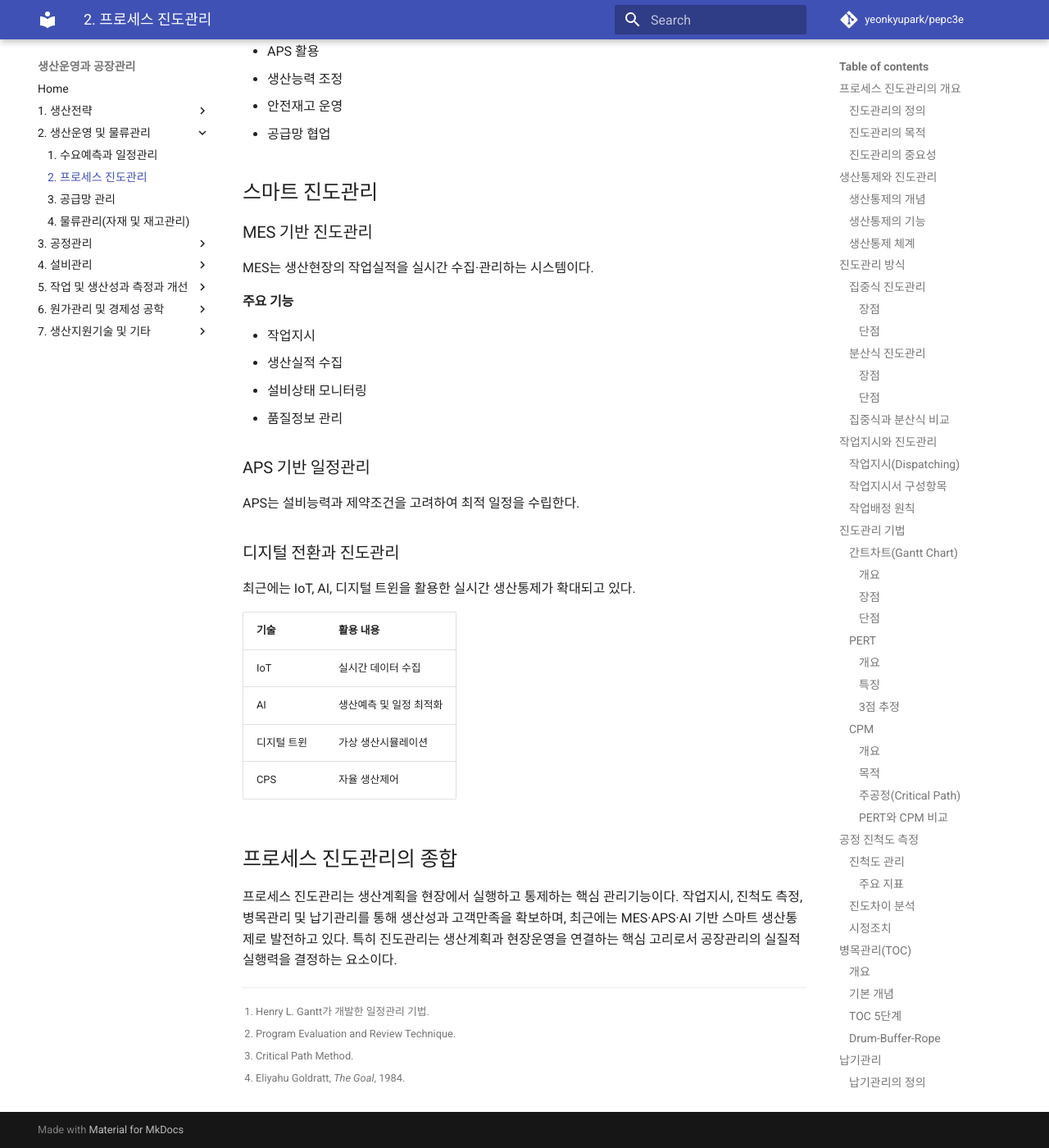
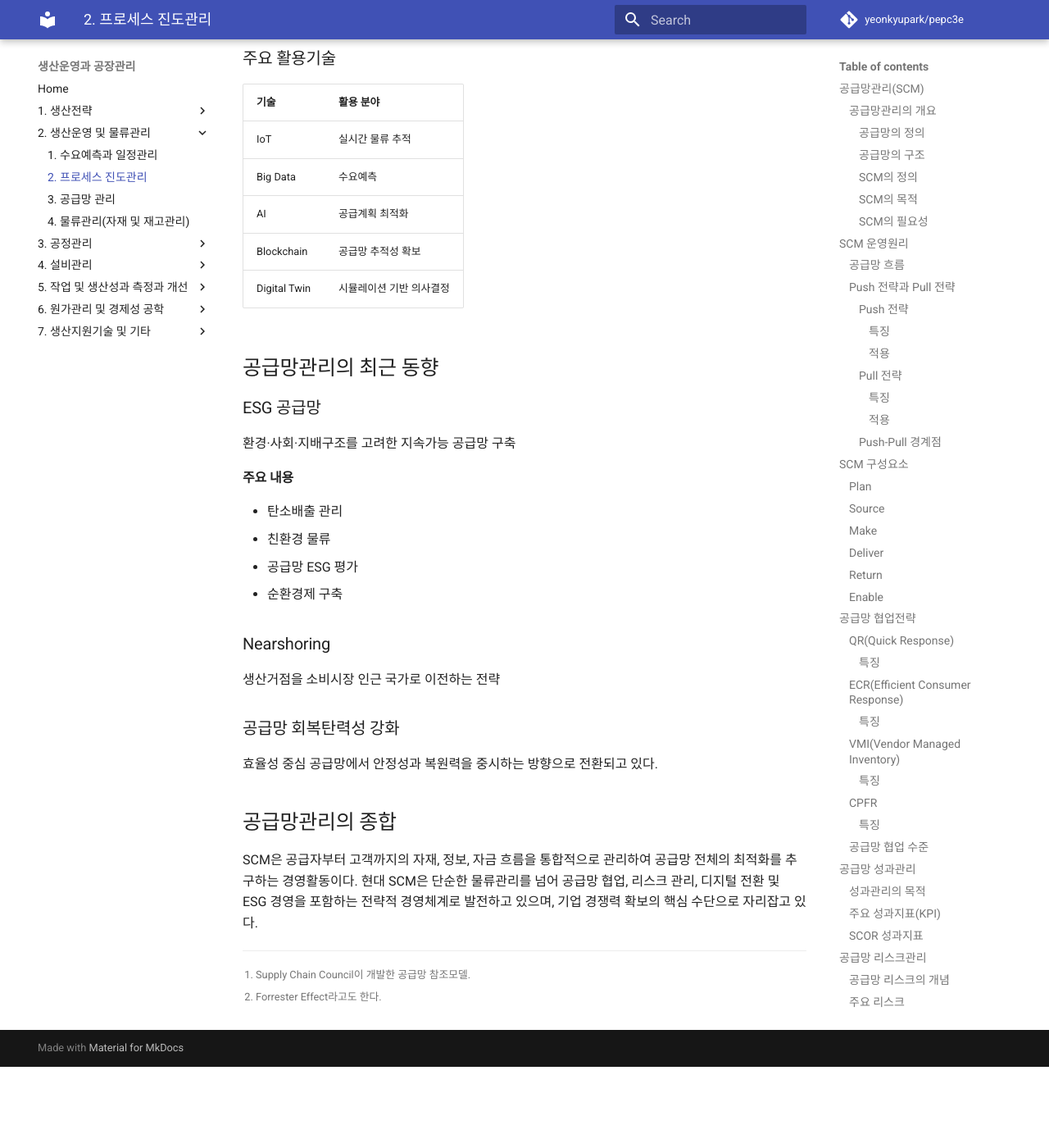
Before and after one commit to yeonkyupark/pepc3e, an MkDocs documentation site: the page built from docs/0202_process_progress_control.md, in a window 1280 px wide and 1400 px high, scrolled down 8922 px. Shown: the whole window at 82% size. Built offline with MkDocs 1.6.1 and Material for MkDocs 9.7.7, drawn with Linux system fonts in a browser that asks for light colours; comment, search, counter and statistics services are not loaded; after the commit the page ends 10223 px from its top, so only the background shows below that; some of the changed text lies outside the part shown.

Commit message:
Update 0202_process_progress_control.md

````diff
--- a/docs/0202_process_progress_control.md
+++ b/docs/0202_process_progress_control.md
@@ -1,386 +1,383 @@
-현재 문서는 전반적으로 **공정관리 기법 중심**으로 정리되어 있지만, 기술사 관점에서는 **"생산계획 → 작업지시 → 진도관리 → 통제 → 개선"**이라는 운영 흐름이 조금 약한 편입니다.
+## 공급망관리(SCM)
 
-또한 프로세스 진도관리는 단순히 진척도를 확인하는 것이 아니라,
+공급망관리(Supply Chain Management, SCM)는 원자재 공급자부터 최종 고객에 이르는 공급망 전체를 통합적으로 관리하여 고객가치를 극대화하고 총비용을 최소화하는 경영활동이다. 글로벌 경쟁 심화와 고객 요구 다양화에 따라 기업 간 경쟁이 아닌 공급망 간 경쟁이 이루어지고 있으며, 최근에는 디지털 기술과 ESG를 접목한 지능형 공급망으로 발전하고 있다.
 
-* 납기관리
-* 재공품 관리
-* 병목관리
-* 생산통제
-* 현장 모니터링
+### 공급망관리의 개요
 
-까지 포함하는 개념으로 이해하는 것이 좋습니다.
+#### 공급망의 정의
 
-추천 구조는 다음과 같습니다.
+공급망(Supply Chain)이란 원자재의 조달부터 생산, 물류, 판매를 거쳐 최종 고객에게 제품과 서비스가 전달되는 가치창출 네트워크를 의미한다.
+
+#### 공급망의 구조
 
 ```text
-생산계획
-↓
-작업지시
-↓
-진도관리
-↓
-공정통제
-↓
-병목관리
-↓
-생산성과 납기관리
-↓
-스마트 생산통제
+원자재 공급자
+      ↓
+부품 공급자
+      ↓
+제조업체
+      ↓
+물류센터
+      ↓
+유통업체
+      ↓
+최종고객
 ```
 
----
+#### SCM의 정의
 
-# 프로세스 진도관리
+SCM은 공급망 내 자재, 정보, 자금의 흐름을 통합적으로 관리하여 전체 공급망의 효율성을 극대화하는 경영기법이다.
 
-프로세스 진도관리(Progress Control)는 생산계획에 따라 작업이 예정된 일정과 수량대로 수행되고 있는지를 관리하는 활동이다. 진도관리는 생산통제의 핵심 기능으로서 납기 준수, 재공품 감소, 생산성 향상 및 고객만족 확보를 목적으로 한다.
+#### SCM의 목적
 
-## 프로세스 진도관리의 개요
+* 총비용(Total Cost) 최소화
+* 고객서비스 향상
+* 재고 감소
+* 납기 단축
+* 공급망 가시성 확보
+* 공급망 전체 최적화
 
-### 진도관리의 정의
+#### SCM의 필요성
 
-진도관리란 생산계획과 실제 작업실적을 비교하여 차이를 분석하고 필요한 조치를 수행하는 관리활동이다.
+* 글로벌 경쟁 심화
+* 고객 요구 다양화
+* 제품수명주기 단축
+* 공급망 복잡성 증가
+* 디지털 기술 발전
 
-### 진도관리의 목적
+## SCM 운영원리
 
-* 납기 준수
-* 생산계획 달성
-* 재공품 감소
-* 생산성 향상
-* 병목공정 관리
-* 고객서비스 향상
+### 공급망 흐름
 
-### 진도관리의 중요성
+SCM은 물류, 정보, 자금 흐름을 통합적으로 관리한다.
 
-생산계획이 아무리 우수하더라도 실행단계에서 진도관리가 이루어지지 않으면 납기지연, 재고증가 및 생산성 저하가 발생한다.
+| 흐름    | 방향       | 내용            |
+| ----- | -------- | ------------- |
+| 물류 흐름 | 공급자 → 고객 | 원자재, 반제품, 완제품 |
+| 정보 흐름 | 양방향      | 주문, 재고, 수요정보  |
+| 자금 흐름 | 고객 → 공급자 | 결제 및 정산       |
+
+### Push 전략과 Pull 전략
+
+#### Push 전략
+
+수요예측을 기반으로 생산 및 공급하는 방식
+
+##### 특징
+
+* 생산효율 우수
+* 규모의 경제 실현
+* 재고 증가 가능
+
+##### 적용
+
+* MTS(Make To Stock)
+* 대량생산체계
+
+#### Pull 전략
+
+실제 고객 주문을 기반으로 생산 및 공급하는 방식
+
+##### 특징
+
+* 재고 감소
+* 고객 대응력 향상
+* 생산 유연성 요구
+
+##### 적용
+
+* MTO(Make To Order)
+* JIT 생산방식
+
+#### Push-Pull 경계점
+
+Push와 Pull 전략이 만나는 지점을 Decoupling Point라고 한다.
 
 ```text
-생산계획
-↓
-작업지시
-↓
-진도관리
-↓
-실적수집
-↓
-차이분석
-↓
-시정조치
+공급자
+  ↓
+Push 영역
+  ↓
+Decoupling Point
+  ↓
+Pull 영역
+  ↓
+고객
 ```
-
-## 생산통제와 진도관리
-
-### 생산통제의 개념
-
-생산통제(Production Control)는 생산활동이 계획대로 수행되도록 관리하는 기능이다.
-
-### 생산통제의 기능
-
-| 기능   | 내용         |
-| ---- | ---------- |
-| 작업지시 | 생산작업 배정    |
-| 진도관리 | 진행상황 파악    |
-| 일정조정 | 일정 변경 및 대응 |
-| 실적관리 | 생산실적 분석    |
-| 시정조치 | 문제 해결      |
-
-### 생산통제 체계
-
-```text
-계획(Plan)
-↓
-실행(Do)
-↓
-점검(Check)
-↓
-개선(Action)
-```
-
-진도관리는 PDCA 사이클의 Check 단계에 해당한다.
-
-## 진도관리 방식
-
-### 집중식 진도관리
-
-중앙관리부서에서 전체 생산진도를 통합 관리하는 방식
-
-#### 장점
-
-* 전체 최적화 가능
-* 통제력 우수
-* 정보 일관성 확보
-
-#### 단점
-
-* 현장 대응 지연
-* 관리부하 증가
-
-### 분산식 진도관리
-
-각 공정 또는 작업조직이 직접 진도를 관리하는 방식
-
-#### 장점
-
-* 신속한 대응
-* 현장 자율성 향상
-
-#### 단점
-
-* 부서 간 조정 어려움
-* 전체 최적화 한계
-
-### 집중식과 분산식 비교
-
-| 구분   | 집중식 | 분산식 |
-| ---- | --- | --- |
-| 통제력  | 높음  | 낮음  |
-| 대응속도 | 느림  | 빠름  |
-| 정보통합 | 우수  | 제한적 |
-| 자율성  | 낮음  | 높음  |
-
-## 작업지시와 진도관리
-
-### 작업지시(Dispatching)
-
-작업지시는 생산계획을 실제 작업으로 전환하는 활동이다.
-
-### 작업지시서 구성항목
-
-* 작업번호
-* 품목명
-* 생산수량
-* 작업순서
-* 작업장
-* 납기일
-
-### 작업배정 원칙
-
-* 설비능력 고려
-* 작업부하 균형화
-* 병목 최소화
-* 납기 우선 고려
-
-## 진도관리 기법
-
-### 간트차트(Gantt Chart)
-
-#### 개요
-
-작업일정과 진행상황을 막대그래프로 표현하는 기법이다.[^1]
-
-#### 장점
-
-* 이해가 용이
-* 일정관리 편리
-* 진척도 확인 가능
-
-#### 단점
-
-* 복잡한 프로젝트 적용 한계
-* 작업 간 상호관계 표현 부족
-
-```text
-작업A ██████████
-
-작업B     ███████
-
-작업C         ███████
-```
-
-### PERT
-
-#### 개요
-
-불확실성이 높은 프로젝트 일정계획 기법이다.[^2]
-
-#### 특징
-
-* 확률적 접근
-* 프로젝트 관리 적합
-* 일정 위험도 분석 가능
-
-#### 3점 추정
-
-```text
-기대시간 =
-(a + 4m + b)
-──────────
-     6
-```
-
-| 기호 | 의미   |
-| -- | ---- |
-| a  | 낙관시간 |
-| m  | 최빈시간 |
-| b  | 비관시간 |
-
-### CPM
-
-#### 개요
-
-프로젝트 완료시간을 결정하는 주공정을 찾는 기법이다.[^3]
-
-#### 목적
-
-* 최단 공기 산정
-* 중요 작업 관리
-* 일정 단축
-
-#### 주공정(Critical Path)
-
-여유시간(Slack)이 0인 경로
-
-```text
-Start
- ↓
- A
- ↓
- B
- ↓
- C
- ↓
-Finish
-```
-
-#### PERT와 CPM 비교
-
-| 구분 | PERT | CPM   |
-| -- | ---- | ----- |
-| 시간 | 확률적  | 결정적   |
-| 적용 | 연구개발 | 건설·생산 |
-| 목적 | 일정예측 | 일정통제  |
-
-[^1]: Henry L. Gantt가 개발한 일정관리 기법.
-
-[^2]: Program Evaluation and Review Technique.
-
-[^3]: Critical Path Method.
-
-## 공정 진척도 측정
-
-### 진척도 관리
-
-생산계획 대비 실제 수행 수준을 측정하는 활동
-
-#### 주요 지표
-
-| 지표    | 의미         |
-| ----- | ---------- |
-| 계획진도  | 계획된 작업량    |
-| 실제진도  | 실제 수행량     |
-| 진도율   | 실제/계획      |
-| 납기준수율 | 기한 내 완료 비율 |
-
-### 진도차이 분석
-
-```text
-진도차이
-=
-실제진도
--
-계획진도
-```
-
-### 시정조치
-
-* 작업 우선순위 조정
-* 추가 인력 투입
-* 설비 증설
-* 외주 활용
-
-## 병목관리(TOC)
-
-### 개요
-
-TOC(Theory of Constraints)는 시스템 성과를 제한하는 제약요인을 관리하는 기법이다.[^4]
-
-### 기본 개념
-
-```text
-병목공정
-↓
-전체 생산능력 결정
-```
-
-### TOC 5단계
-
-1. 제약요인 발견
-2. 제약요인 활용
-3. 비제약 공정 동기화
-4. 제약요인 개선
-5. 새로운 제약 탐색
-
-### Drum-Buffer-Rope
-
-| 요소     | 의미         |
-| ------ | ---------- |
-| Drum   | 병목공정 기준 생산 |
-| Buffer | 완충재고       |
-| Rope   | 생산동기화      |
 
 !!! note "관련 단원"
 
 ```
-TOC는 「공정개선」에서도 심화 학습한다.
+생산방식별 Decoupling Point는 「생산구조와 방식(Layout)」에서 상세히 설명한다.
 ```
 
-[^4]: Eliyahu Goldratt, *The Goal*, 1984.
+## SCM 구성요소
 
-## 납기관리
+SCM은 SCOR(Supply Chain Operations Reference) 모델을 기반으로 설명할 수 있다.[^1]
 
-### 납기관리의 정의
+### Plan
 
-고객 요구 납기를 만족시키기 위해 생산일정을 관리하는 활동
+수요예측과 공급계획을 수립하는 단계
 
-### 납기관리 지표
+### Source
 
-| 지표     | 의미       |
-| ------ | -------- |
-| 납기준수율  | 정시 납품 비율 |
-| 평균지연일수 | 납기 초과 일수 |
-| 리드타임   | 주문~납품 기간 |
+구매 및 공급자 관리 단계
 
-### 납기지연 원인
+### Make
 
-* 병목공정 발생
+생산활동 수행 단계
+
+### Deliver
+
+물류 및 고객 배송 단계
+
+### Return
+
+반품 및 회수물류 관리 단계
+
+### Enable
+
+정보시스템, 인력, 성과관리 등 지원기능
+
+```text
+Plan
+ ↓
+Source
+ ↓
+Make
+ ↓
+Deliver
+ ↓
+Return
+
++ Enable
+```
+
+[^1]: Supply Chain Council이 개발한 공급망 참조모델.
+
+## 공급망 협업전략
+
+공급망 성과 향상을 위해서는 기업 간 협업과 정보공유가 필수적이다.
+
+### QR(Quick Response)
+
+실제 판매정보를 활용하여 공급망 전체의 대응속도를 향상시키는 전략
+
+#### 특징
+
+* 수요 대응시간 단축
+* 재고 감소
+* 유통산업 중심 활용
+
+### ECR(Efficient Consumer Response)
+
+제조업체와 유통업체가 협력하여 소비자 만족과 공급망 효율성을 동시에 추구하는 전략
+
+#### 특징
+
+* 유통비용 절감
+* 고객서비스 향상
+* 정보공유 강화
+
+### VMI(Vendor Managed Inventory)
+
+공급자가 고객의 재고를 직접 관리하는 방식
+
+#### 특징
+
+* 재고 최적화
+* 주문업무 감소
+* 채찍효과 완화
+
+### CPFR
+
+CPFR(Collaborative Planning, Forecasting and Replenishment)은 공급망 참여자가 공동으로 계획, 예측, 보충활동을 수행하는 협업체계이다.
+
+#### 특징
+
+* 공동 수요예측
+* 공급망 가시성 향상
+* 재고 및 품절 감소
+
+### 공급망 협업 수준
+
+```text
+정보공유
+   ↓
+QR
+   ↓
+ECR
+   ↓
+VMI
+   ↓
+CPFR
+```
+
+## 공급망 성과관리
+
+### 성과관리의 목적
+
+* 고객서비스 향상
+* 운영효율성 측정
+* 공급망 개선
+* 전략목표 달성
+
+### 주요 성과지표(KPI)
+
+| 지표                      | 의미        |
+| ----------------------- | --------- |
+| OTIF                    | 정시·정량 납품률 |
+| Fill Rate               | 주문충족률     |
+| Inventory Turnover      | 재고회전율     |
+| Cash-to-Cash Cycle Time | 현금회전기간    |
+| Perfect Order Rate      | 완전주문율     |
+
+### SCOR 성과지표
+
+| 성과영역 | 주요지표     |
+| ---- | -------- |
+| 신뢰성  | 납기준수율    |
+| 대응성  | 주문처리시간   |
+| 민첩성  | 공급망 대응속도 |
+| 비용   | 총 공급망 비용 |
+| 자산   | 재고회전율    |
+
+## 공급망 리스크관리
+
+### 공급망 리스크의 개념
+
+공급망 운영에 부정적 영향을 미치는 불확실성과 위험요인을 의미한다.
+
+### 주요 리스크
+
+#### 공급 리스크
+
+* 공급업체 부도
+* 원자재 부족
+* 품질문제
+
+#### 운영 리스크
+
 * 설비고장
-* 자재부족
-* 수요급증
+* 생산중단
+* 정보시스템 장애
+
+#### 외부환경 리스크
+
+* 자연재해
+* 팬데믹
+* 지정학적 갈등
+* 환율변동
+
+### 공급망 회복탄력성(Resilience)
+
+공급망 충격 발생 시 신속하게 복구할 수 있는 능력
+
+#### 확보방안
+
+* 공급선 다변화
+* Dual Sourcing
+* 안전재고 확보
+* 공급망 가시성 강화
+
+## 채찍효과(Bullwhip Effect)
+
+### 개요
+
+채찍효과는 고객 수요의 작은 변동이 공급망 상류로 전달되면서 점차 확대되는 현상이다.[^2]
+
+```text
+고객
+ ↓
+유통업체
+ ↓
+도매업체
+ ↓
+제조업체
+ ↓
+공급업체
+
+수요변동 증폭
+```
+
+### 발생원인
+
+* 수요예측 오류
+* 정보지연
+* 일괄주문
+* 가격할인 정책
+
+### 문제점
+
+* 과잉재고 발생
+* 품절 증가
+* 생산계획 불안정
+* 공급망 비용 증가
 
 ### 대응방안
 
+* 실시간 정보공유
+* CPFR 도입
 * APS 활용
-* 생산능력 조정
-* 안전재고 운영
-* 공급망 협업
+* 주문주기 단축
 
-## 스마트 진도관리
+!!! note "관련 단원"
 
-### MES 기반 진도관리
+```
+채찍효과의 원인과 수요예측 오차는 「수요예측과 일정관리」에서 상세히 설명한다.
+```
 
-MES는 생산현장의 작업실적을 실시간 수집·관리하는 시스템이다.
+[^2]: Forrester Effect라고도 한다.
 
-#### 주요 기능
+## 디지털 SCM
 
-* 작업지시
-* 생산실적 수집
-* 설비상태 모니터링
-* 품질정보 관리
+### APS
 
-### APS 기반 일정관리
+APS(Advanced Planning and Scheduling)는 공급망 제약조건을 고려하여 생산계획과 공급계획을 최적화하는 시스템이다.
 
-APS는 설비능력과 제약조건을 고려하여 최적 일정을 수립한다.
+### SCM Control Tower
 
-### 디지털 전환과 진도관리
+공급망 전체를 실시간으로 모니터링하고 의사결정을 지원하는 통합 플랫폼
 
-최근에는 IoT, AI, 디지털 트윈을 활용한 실시간 생산통제가 확대되고 있다.
+### AI 기반 SCM
 
-| 기술     | 활용 내용         |
-| ------ | ------------- |
-| IoT    | 실시간 데이터 수집    |
-| AI     | 생산예측 및 일정 최적화 |
-| 디지털 트윈 | 가상 생산시뮬레이션    |
-| CPS    | 자율 생산제어       |
+인공지능을 활용하여 수요예측, 재고관리 및 공급계획을 최적화하는 방식
 
-## 프로세스 진도관리의 종합
+### 디지털 트윈 SCM
 
-프로세스 진도관리는 생산계획을 현장에서 실행하고 통제하는 핵심 관리기능이다. 작업지시, 진척도 측정, 병목관리 및 납기관리를 통해 생산성과 고객만족을 확보하며, 최근에는 MES·APS·AI 기반 스마트 생산통제로 발전하고 있다. 특히 진도관리는 생산계획과 현장운영을 연결하는 핵심 고리로서 공장관리의 실질적 실행력을 결정하는 요소이다.
+실제 공급망을 가상환경에 구현하여 운영 시뮬레이션을 수행하는 기술
+
+### 주요 활용기술
+
+| 기술           | 활용 분야         |
+| ------------ | ------------- |
+| IoT          | 실시간 물류 추적     |
+| Big Data     | 수요예측          |
+| AI           | 공급계획 최적화      |
+| Blockchain   | 공급망 추적성 확보    |
+| Digital Twin | 시뮬레이션 기반 의사결정 |
+
+## 공급망관리의 최근 동향
+
+### ESG 공급망
+
+환경·사회·지배구조를 고려한 지속가능 공급망 구축
+
+#### 주요 내용
+
+* 탄소배출 관리
+* 친환경 물류
+* 공급망 ESG 평가
+* 순환경제 구축
+
+### Nearshoring
+
+생산거점을 소비시장 인근 국가로 이전하는 전략
+
+### 공급망 회복탄력성 강화
+
+효율성 중심 공급망에서 안정성과 복원력을 중시하는 방향으로 전환되고 있다.
+
+## 공급망관리의 종합
+
+SCM은 공급자부터 고객까지의 자재, 정보, 자금 흐름을 통합적으로 관리하여 공급망 전체의 최적화를 추구하는 경영활동이다. 현대 SCM은 단순한 물류관리를 넘어 공급망 협업, 리스크 관리, 디지털 전환 및 ESG 경영을 포함하는 전략적 경영체계로 발전하고 있으며, 기업 경쟁력 확보의 핵심 수단으로 자리잡고 있다.
````
